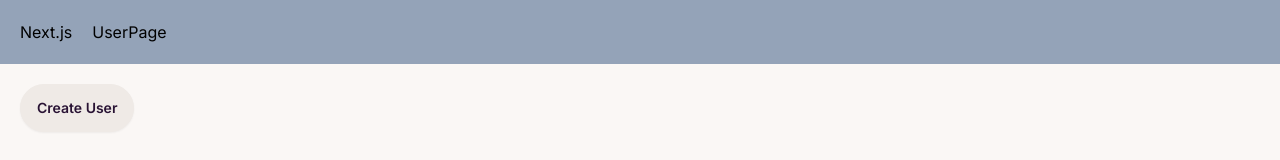
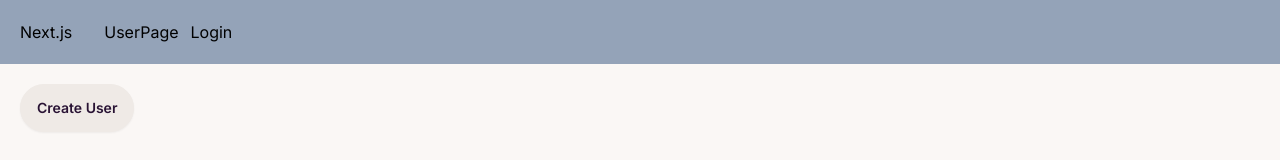
Before and after one commit to flexibility2/nextjs-practise-mosh, a Next.js app: page /user/new in a window 1280 px wide. Shown: the top 160 px of the page. Built offline with nearby package versions, Linux system fonts and the light colour scheme.

Commit message:
use google auth

```diff
--- a/app/Navbar.tsx
+++ b/app/Navbar.tsx
@@ -3,11 +3,12 @@ import React, { ReactNode } from "react";
 
 const Navbar = () => {
   return (
-    <div className="flex bg-slate-400 p-5">
+    <div className="flex bg-slate-400 p-5 space-x-3">
       <Link className="mr-5" href={"/"}>
         Next.js
       </Link>
       <Link href={"/user"}>UserPage</Link>
+      <Link href="/api/auth/signin">Login</Link>
     </div>
   );
 };
--- /dev/null
+++ b/app/api/auth/[...nextauth]/route.tsx
@@ -0,0 +1,14 @@
+import exp from "constants";
+import NextAuth from "next-auth";
+import GoogleProvider from "next-auth/providers/google";
+
+const handler = NextAuth({
+  providers: [
+    GoogleProvider({
+      clientId: process.env.GOOGLE_CLIENT_ID!,
+      clientSecret: process.env.GOOGLE_CLIENT_SECRET!,
+    }),
+  ],
+});
+
+export { handler as GET, handler as POST };
```
Also changed, not shown: package.json (+30 -19 lines), tsconfig.json (+19 -5 lines), 1 other file (tests, documents, lock files or other folders).
